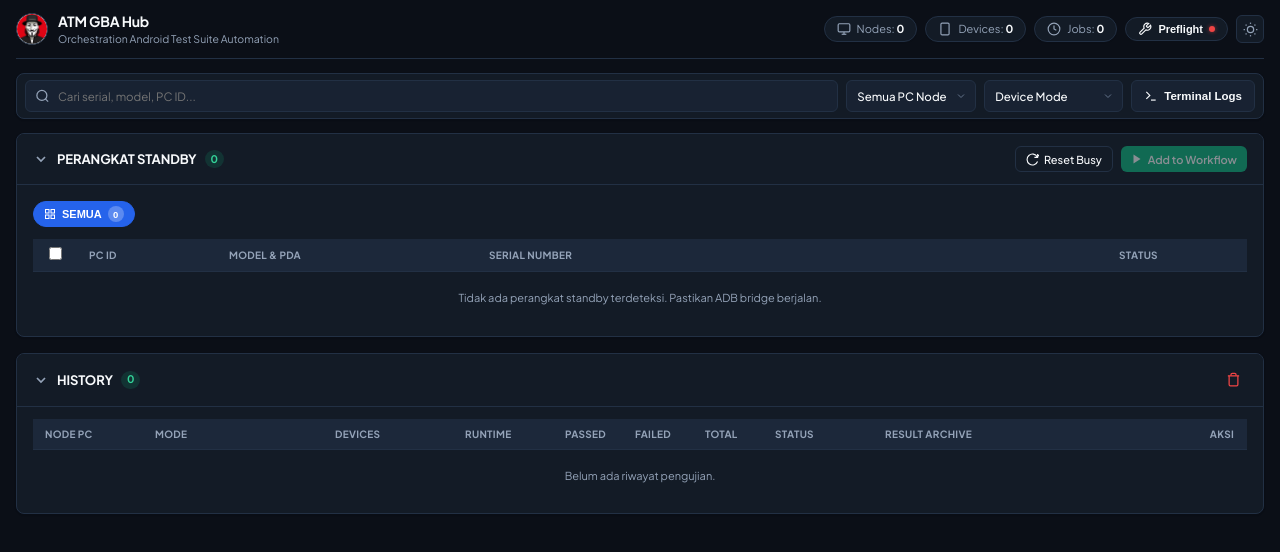
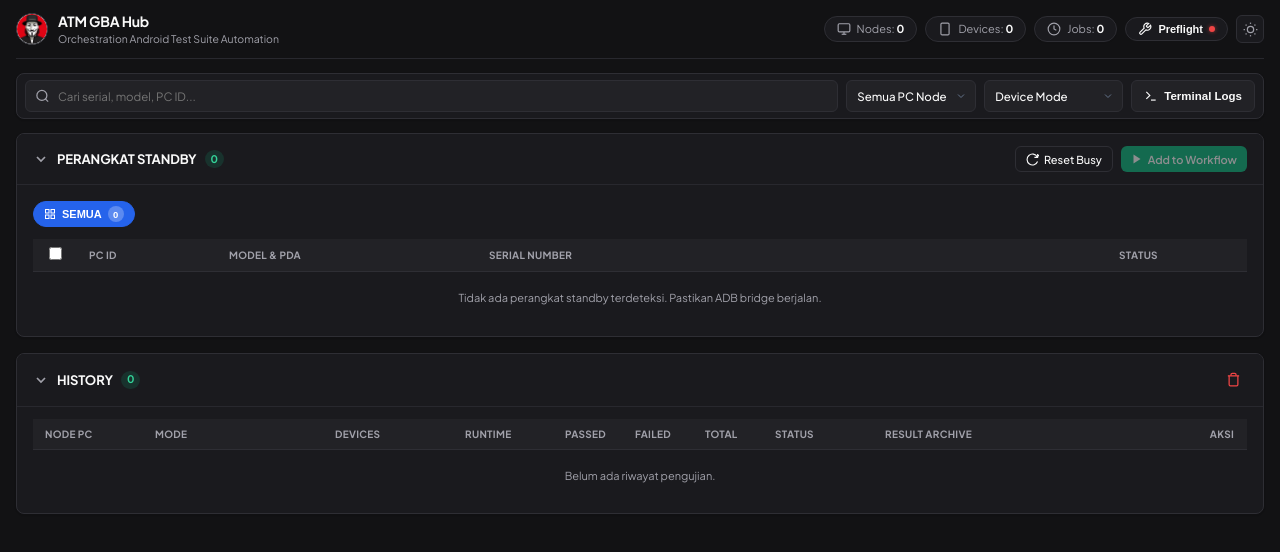
Before and after one commit to endrisusanto/Heist, a website built with Vite: page web-hub/client/index.html in a window 1280 px wide. Both pictures are taken after a click on the button 1250 px from the left and 29 px from the top of the page. Built offline with nearby package versions, Linux system fonts and the light colour scheme; no server answers.

Commit message:
style(theme): switch dark mode to neutral dark gray color scheme

```diff
--- a/web-hub/client/src/styles.css
+++ b/web-hub/client/src/styles.css
@@ -55,24 +55,24 @@
 }
 
 [data-theme="dark"] {
-  --bg-page: #0b0f17;
-  --bg-card: #131b26;
-  --bg-card-subtle: #182232;
-  --bg-table-header: #1c283a;
-  --bg-table-hover: #1e2b3e;
-  --bg-input: #182232;
-  --bg-modal: #131b26;
-  --bg-modal-header: #182232;
-  --bg-console: #080c14;
+  --bg-page: #121214;
+  --bg-card: #1a1a1e;
+  --bg-card-subtle: #222226;
+  --bg-table-header: #222226;
+  --bg-table-hover: #27272c;
+  --bg-input: #1e1e22;
+  --bg-modal: #1a1a1e;
+  --bg-modal-header: #222226;
+  --bg-console: #0d0d0f;
 
-  --border-card: #223044;
-  --border-light: #223044;
-  --border-input: #2f425c;
+  --border-card: #2e2e34;
+  --border-light: #28282e;
+  --border-input: #383840;
 
-  --text-main: #f1f5f9;
-  --text-heading: #f8fafc;
-  --text-muted: #94a3b8;
-  --text-subdesc: #64748b;
+  --text-main: #f4f4f5;
+  --text-heading: #fafafa;
+  --text-muted: #a1a1aa;
+  --text-subdesc: #71717a;
 
   --primary-blue-subtle: rgba(37, 99, 235, 0.2);
   --green-pill-bg: rgba(16, 185, 129, 0.15);
@@ -87,9 +87,9 @@
   --red-pill-text: #f87171;
   --red-pill-border: rgba(239, 68, 68, 0.3);
 
-  --gray-pill-bg: #1e293b;
-  --gray-pill-text: #94a3b8;
-  --gray-pill-border: #334155;
+  --gray-pill-bg: #27272a;
+  --gray-pill-text: #a1a1aa;
+  --gray-pill-border: #3f3f46;
 }
 
 * {
```
